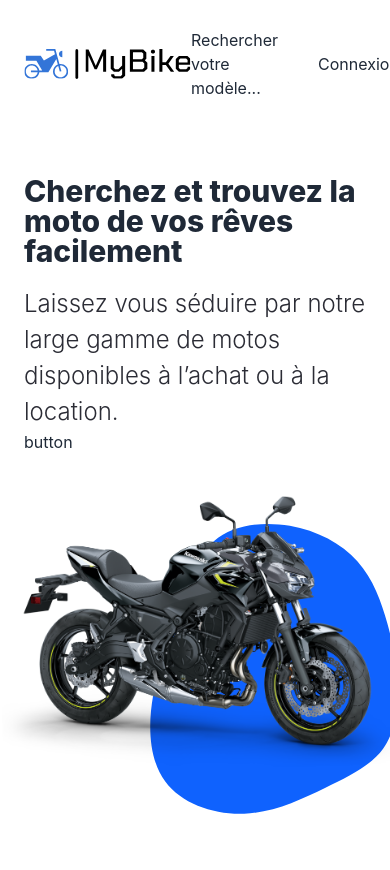
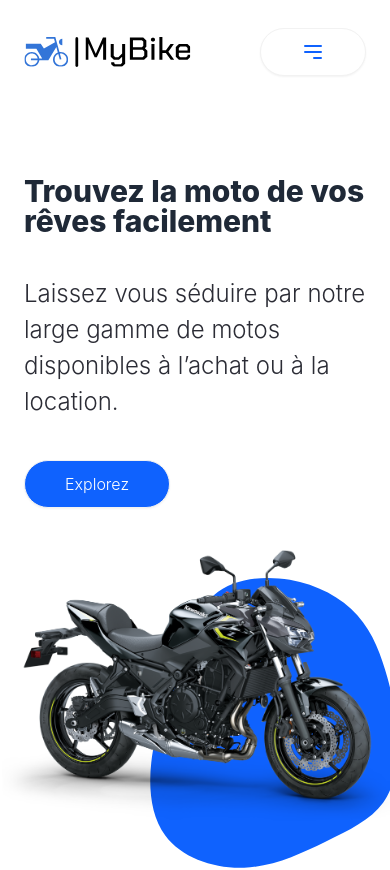
Before and after one commit to archi-web-2A/tp08_feucht_joe, an Angular app in the folder frontend/: page / in a window 390 px wide. Shown: the top 870 px of the page. Built offline with nearby package versions, Linux system fonts and the light colour scheme.

Commit message:
feat: hamburger menu + button restyling

```diff
--- a/frontend/src/app/header/header.component.html
+++ b/frontend/src/app/header/header.component.html
@@ -5,9 +5,73 @@
       alt="MyBike Logo"
       class="object-contain w-[167px] h-[31px]"
     />
-    <div class="flex gap-10">
-      <p>Rechercher votre modèle...</p>
-      <button>Connexion</button>
+    <div class="flex gap-4 items-center">
+      <div class="hidden xl:block">
+        <input
+          type="text"
+          class=""
+          placeholder="Recherchez votre modèle..."
+        />
+      </div>
+      <div class="hidden xl:block">
+        <button class="button__white">Connexion</button>
+      </div>
+      <div class="xl:hidden"
+           [ngClass]="{'w-0 overflow-hidden': isMenuOpen, 'block': !isMenuOpen}"
+      >
+        <button
+          class="button__white"
+          (click)="toggleMenu()">
+          <svg
+            xmlns="http://www.w3.org/2000/svg"
+            class="h-6 w-6"
+            fill="none"
+            viewBox="0 0 24 24"
+            stroke="currentColor"
+          >
+            <path
+              stroke-linecap="round"
+              stroke-linejoin="round"
+              stroke-width="2"
+              d="M4 6h16M4 12h16m-7 6h7"
+            />
+          </svg>
+        </button>
+      </div>
     </div>
   </nav>
 </header>
+
+<div [ngClass]="{'w-0': !isMenuOpen, 'w-[100%]': isMenuOpen}"
+     class="fixed bg-primary-blue opacity-95 text-white h-[100vh] flex justify-center items-center text-[40px] tracking-[1px] z-10 overflow-hidden origin-left duration-500">
+  <ul>
+    <li class="hover:text__shadow duration-300 hover:translate-y-[-5px]">
+      <a href="/">Accueil</a>
+    </li>
+    <li class="hover:text__shadow duration-300 hover:translate-y-[-5px]">
+      <a href="/">Connexion</a>
+    </li>
+    <li class="hover:text__shadow duration-300 hover:translate-y-[-5px]">
+      <a href="/">Compte</a>
+    </li>
+  </ul>
+  <div>
+    <!-- close button -->
+    <button class="absolute top-[30px] right-[7vh]" (click)="toggleMenu()">
+      <svg
+        xmlns="http://www.w3.org/2000/svg"
+        class="h-10 w-10"
+        fill="none"
+        viewBox="0 0 24 24"
+        stroke="currentColor"
+      >
+        <path
+          stroke-linecap="round"
+          stroke-linejoin="round"
+          stroke-width="2"
+          d="M6 18L18 6M6 6l12 12"
+        />
+      </svg>
+    </button>
+  </div>
+</div>
--- a/frontend/src/app/header/header.component.ts
+++ b/frontend/src/app/header/header.component.ts
@@ -1,12 +1,16 @@
 import { Component } from '@angular/core';
+import { CommonModule } from "@angular/common";
 
 @Component({
   selector: 'app-header',
   standalone: true,
-  imports: [],
+  imports: [CommonModule],
   templateUrl: './header.component.html',
   styleUrl: './header.component.css'
 })
 export class HeaderComponent {
-
+  isMenuOpen = false;
+  toggleMenu() {
+    this.isMenuOpen = !this.isMenuOpen;
+  }
 }
--- a/frontend/src/app/hero/hero.component.css
+++ b/frontend/src/app/hero/hero.component.css
@@ -8,7 +8,7 @@
 }
 
 .hero__subtitle {
-  @apply text-[24px] text-black-100 font-light mt-5 xl:w-[70%];
+  @apply text-[24px] text-black-100 font-light mt-10 xl:w-[70%];
 }
 
 .hero__image-container {
--- a/frontend/src/app/hero/hero.component.html
+++ b/frontend/src/app/hero/hero.component.html
@@ -1,14 +1,13 @@
 <div class="hero">
   <div class="flex-1 pt-44 padding-x">
     <h1 class="hero__title">
-      Cherchez et trouvez la moto de vos rêves facilement
+      Trouvez la moto de vos rêves facilement
     </h1>
 
     <p class="hero__subtitle">
       Laissez vous séduire par notre large gamme de motos disponibles à l’achat ou à la location.
     </p>
-
-    <button>button</button>
+    <button class="button__blue px-10 mt-10">Explorez</button>
   </div>
   <div class="hero__image-container">
     <div class="hero__image">
--- a/frontend/src/styles.css
+++ b/frontend/src/styles.css
@@ -33,3 +33,17 @@
 .flex-between {
   @apply flex justify-between items-center;
 }
+
+.button__blue {
+  @apply daisy-btn bg-primary-blue hover:shadow-md hover:opacity-90 text-[16px] hover:bg-primary-blue rounded-[25px] text-white font-light px-10
+}
+
+.button__white {
+  @apply daisy-btn bg-white hover:shadow-md hover:opacity-90 text-[16px] hover:bg-white rounded-[25px] text-primary-blue font-light px-10
+}
+
+@layer utilities {
+  .text__shadow {
+    text-shadow: -3px 3px 0 black;
+  }
+}
```
